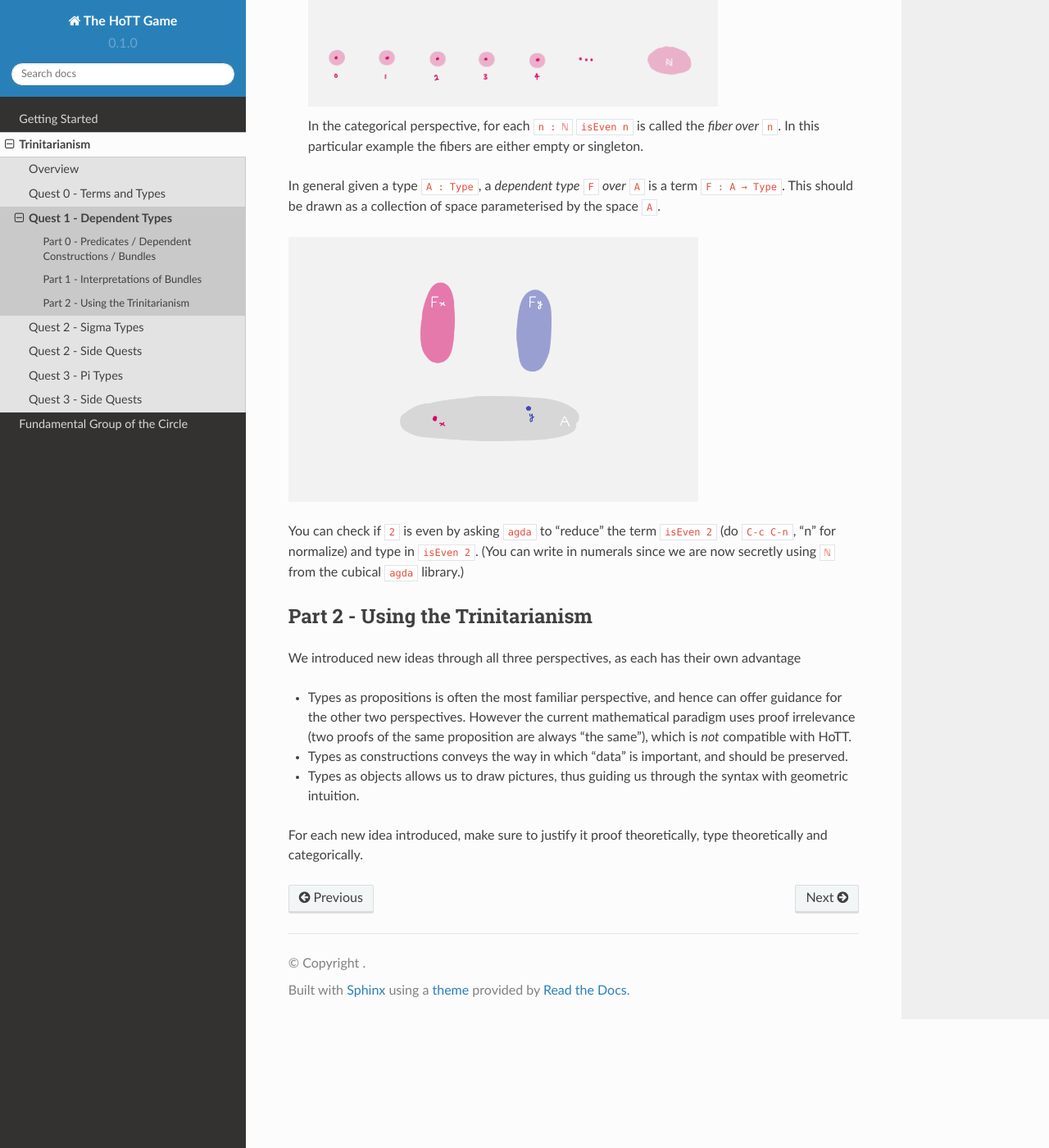
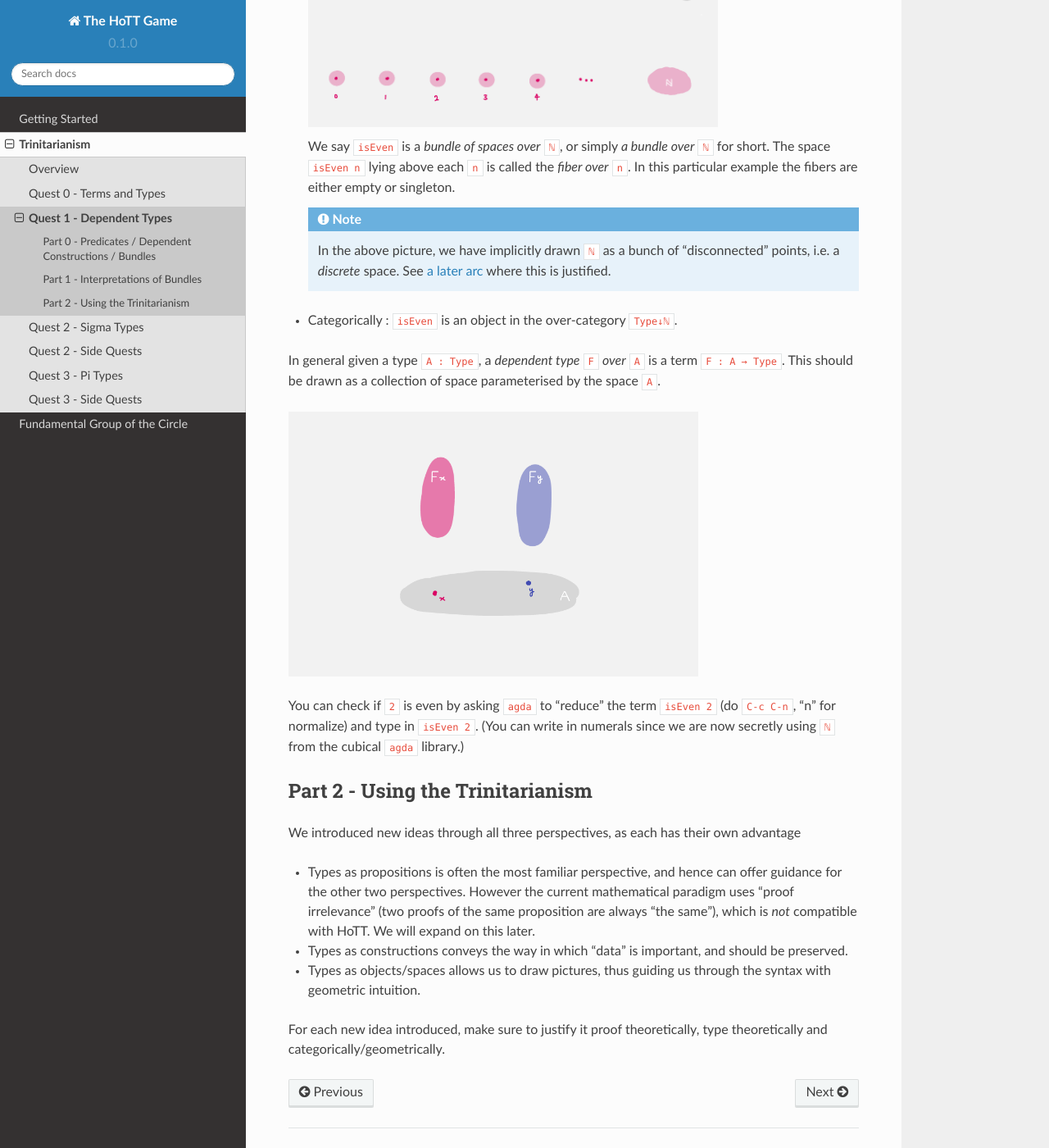
Before and after one commit to thehottgame/theHoTTGameGuide, a Sphinx documentation site: the page built from docs/source/0-trinitarianism/quest-1.rst, in a window 1280 px wide and 1400 px high, scrolled down 1973 px. Shown: the whole window at 82% size. Built offline with Sphinx 7.4.7 and the Read the Docs theme 2.0.0, drawn with Linux system fonts in a browser that asks for light colours; some of the changed text lies outside the part shown.

Commit message:
Edited 0-trinit Quest-0, Quest-1

```diff
--- a/docs/source/0-trinitarianism/quest-1.rst
+++ b/docs/source/0-trinitarianism/quest-1.rst
@@ -100,21 +100,39 @@
 
 There are three interpretations of ``isEven : ℕ → Type``.
 
-- Already mentioned, ``isEven`` is a predicate on ``ℕ``.
-- ``isEven`` is a *dependent construction*.
+- Propositionally :
+  Already mentioned, ``isEven`` is a predicate on ``ℕ``.
+- As a construction :
+  ``isEven`` is a *dependent construction*.
   Specifically, ``isEven n`` is either ``⊤`` or ``⊥`` depending on ``n : ℕ``.
-- ``isEven`` is a *bundle over* ``ℕ``,
-  i.e. an object in the over-category ``Type↓ℕ``.
+- Geometrically :
+  seen as a map from the space ``ℕ`` to
+  the space of spaces ``Type``,
+  ``isEven`` assigns for every point ``n`` in ``ℕ``
+  a space ``isEven n``.
   Pictorially, it looks like
 
   .. image:: images/isEven.png
      :width: 500
      :alt: isEven
 
-  In the categorical perspective, for each ``n : ℕ``
-  ``isEven n`` is called the *fiber over* ``n``.
+  We say ``isEven`` is a *bundle of spaces over* ``ℕ``,
+  or simply *a bundle over* ``ℕ`` for short.
+  The space ``isEven n`` lying above each ``n``
+  is called the *fiber over* ``n``.
   In this particular example the fibers are either empty
   or singleton.
+
+  .. note::
+
+     In the above picture,
+     we have implicitly drawn ``ℕ`` as a bunch of "disconnected" points,
+     i.e. a *discrete* space.
+     See :ref:`a later arc<isSetNat>` where
+     this is justified.
+
+- Categorically :
+  ``isEven`` is an object in the over-category ``Type↓ℕ``.
 
 In general given a type ``A : Type``,
 a *dependent type* ``F`` *over* ``A`` is a term ``F : A → Type``.
@@ -138,14 +156,15 @@
 
 - Types as propositions is often the most familiar perspective,
   and hence can offer guidance for the other two perspectives.
-  However the current mathematical paradigm uses proof irrelevance
+  However the current mathematical paradigm uses "proof irrelevance"
   (two proofs of the same proposition are always "the same"),
   which is *not* compatible with HoTT.
+  We will expand on this later.
 - Types as constructions conveys the way in which "data" is important,
   and should be preserved.
-- Types as objects allows us to draw pictures,
+- Types as objects/spaces allows us to draw pictures,
   thus guiding us through the syntax with geometric intuition.
 
 For each new idea introduced,
 make sure to justify it proof theoretically, type theoretically and
-categorically.
+categorically/geometrically.
```
Also changed, not shown: docs/source/0-trinitarianism/quest-0.rst (+25 -8 lines), docs/source/0-trinitarianism/quest-4.rst (+18 -16 lines).
